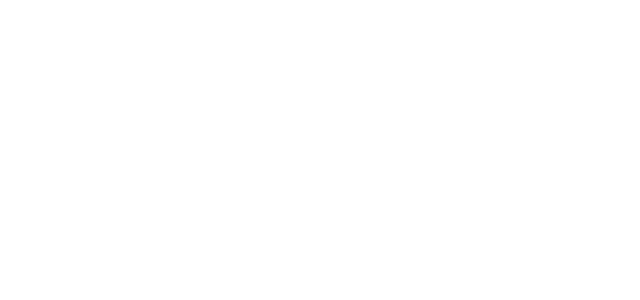
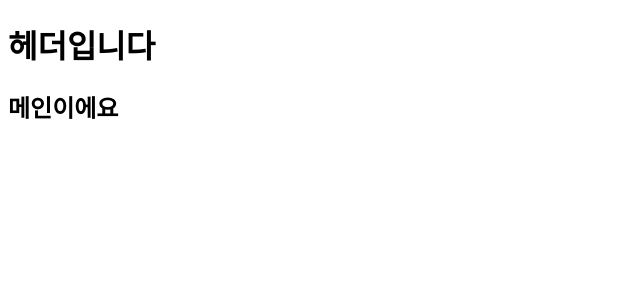
Before and after one commit to Bamdoliro/Bamdoliro_V2, a React (Create React App) app: page / in a window 1280 px wide. Shown: the top 300 px of the page, without its empty margins (0-640 px from the left). Built offline with nearby package versions, Linux system fonts and the light colour scheme.

Commit message:
ADD :: component - 컴포넌트 추가

```diff
--- a/src/App.js
+++ b/src/App.js
@@ -1,7 +1,11 @@
+import Header from "./component/Header";
+import Main from "./component/Main";
+
 function App() {
   return (
     <div>
-
+      <Header />
+      <Main />
     </div>
   );
 }
--- /dev/null
+++ b/src/component/Header.js
@@ -0,0 +1,11 @@
+import React from "react";
+
+function Header(props) {
+  return (
+    <div>
+      <h1>헤더입니다</h1>
+    </div>
+  );
+}
+
+export default Header;
--- /dev/null
+++ b/src/component/Main.js
@@ -0,0 +1,11 @@
+import React from "react";
+
+function Main(props) {
+  return (
+    <div>
+      <h2>메인이에요</h2>
+    </div>
+  );
+}
+
+export default Main;
```
